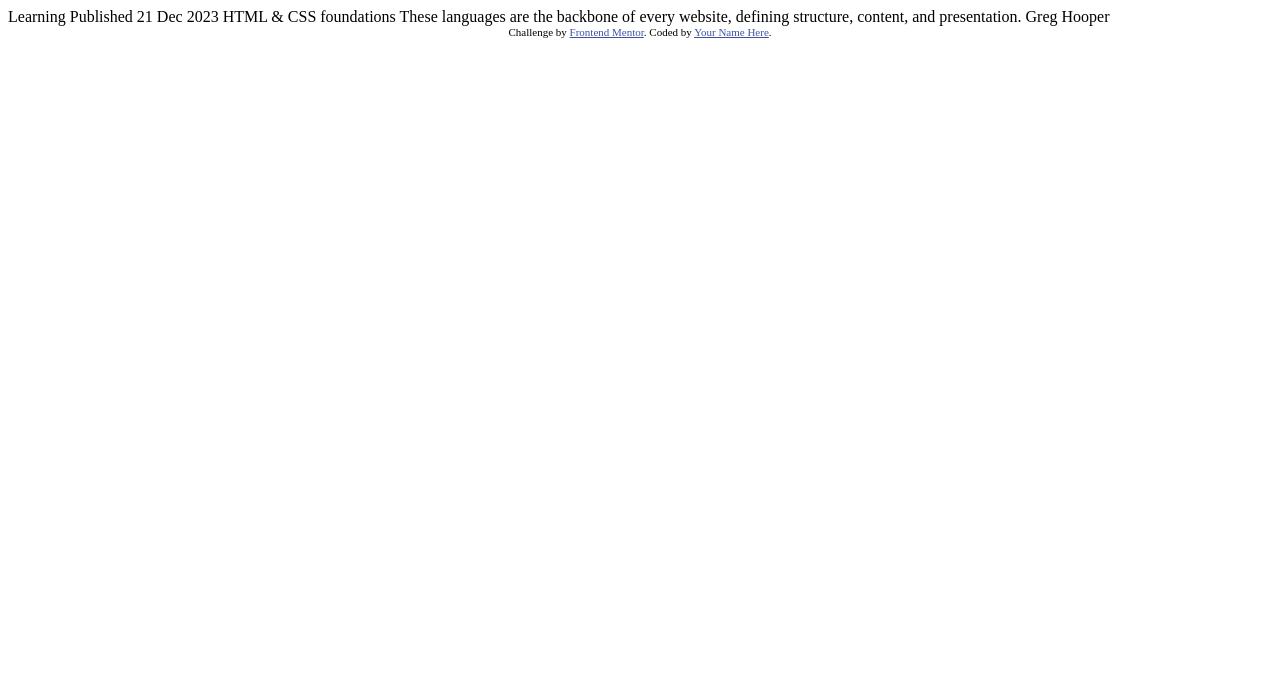
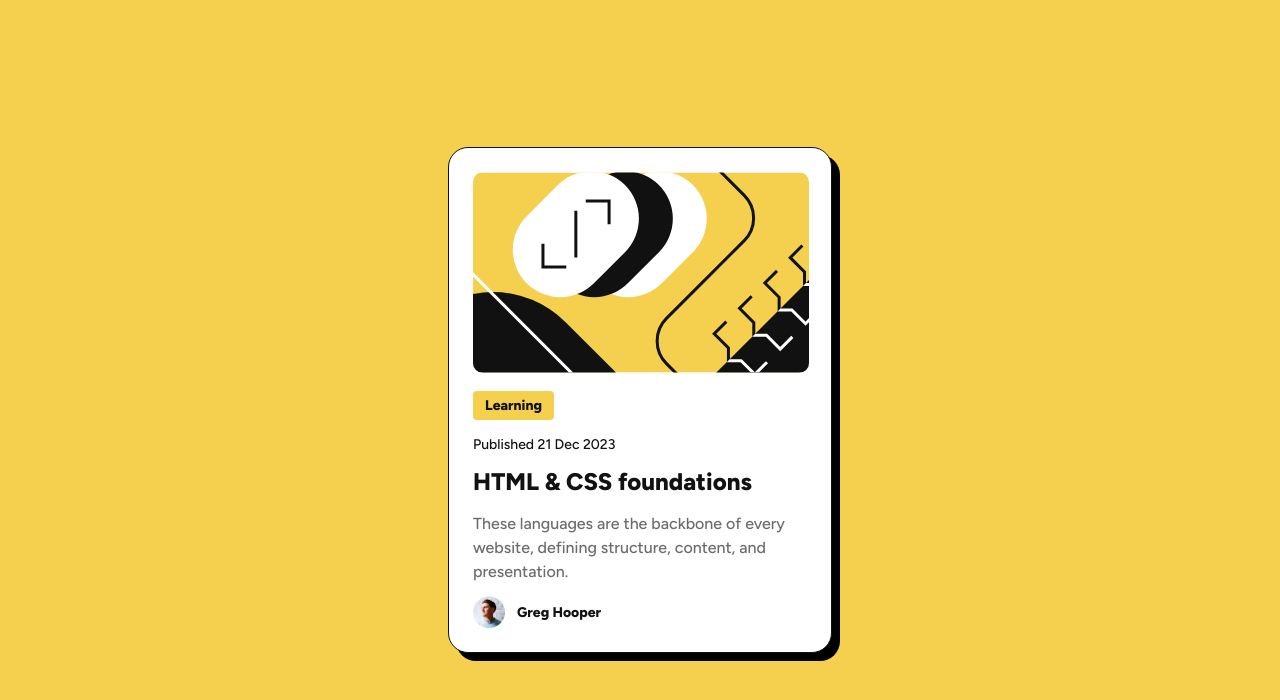
Before and after one commit to milicaaa175/blog-preview-card, a plain HTML site: page index.html in a window 1280 px wide. Drawn offline with Linux system fonts and the light colour scheme.

Commit message:
Desktop look

```diff
--- a/index.html
+++ b/index.html
@@ -5,30 +5,23 @@
   <meta name="viewport" content="width=device-width, initial-scale=1.0"> <!-- displays site properly based on user's device -->
 
   <link rel="icon" type="image/png" sizes="32x32" href="./assets/images/favicon-32x32.png">
-
+  <link rel="stylesheet" href="styles.css">
   <title>Frontend Mentor | Blog preview card</title>
 
-  <!-- Feel free to remove these styles or customise in your own stylesheet 👍 -->
-  <style>
-    .attribution { font-size: 11px; text-align: center; }
-    .attribution a { color: hsl(228, 45%, 44%); }
-  </style>
 </head>
 <body>
-
-  Learning
-
-  Published 21 Dec 2023
-
-  HTML & CSS foundations
-
-  These languages are the backbone of every website, defining structure, content, and presentation.
-
-  Greg Hooper
-
-  <div class="attribution">
-    Challenge by <a href="https://www.frontendmentor.io?ref=challenge" target="_blank">Frontend Mentor</a>.
-    Coded by <a href="#">Your Name Here</a>.
-  </div>
+  <main>
+    <img src="assets/images/illustration-article.svg" alt="illustration" id="article">
+    <section>
+      <p id="category">Learning</p>
+      <p>Published <time datetime="2023-12-21">21 Dec 2023</time></p>
+      <h1>HTML & CSS foundations</h1>
+      <p id="description">These languages are the backbone of every website, defining structure, content, and presentation.</p>
+      <div class="author">
+        <img src="assets/images/image-avatar.webp" alt="avatar" id="avatar">
+        <p id="authorname">Greg Hooper</p>
+      </div>
+    </section>
+  </main>
 </body>
 </html>
--- /dev/null
+++ b/styles.css
@@ -0,0 +1,82 @@
+@import url('https://fonts.googleapis.com/css2?family=Figtree:ital,wght@0,300..900;1,300..900&display=swap');
+
+body {
+    background-color: hsl(47, 88%, 63%);
+}
+
+main {
+    background-color: hsl(0, 0%, 100%);
+    box-sizing: border-box;
+    width: 24rem;
+    margin: 0;
+    position: absolute;
+    top: 50%;
+    left: 50%;
+    transform: translate(-50%, -50%);
+    border-radius: 1.25rem;
+    border: 1px solid hsl(0, 0%, 7%);
+    box-shadow: 0.5rem 0.5rem rgb(0, 0, 0);
+    padding: 1.5rem;
+}
+
+#article {
+    border-radius: 0.625rem;
+}
+
+section > h1, section > p{
+    margin-bottom: 0.75rem;
+}
+
+section:last-child {
+    margin-bottom: none;
+}
+
+h1 {
+    font-family: "Figtree", sans-serif;
+    font-size: 1.5rem;
+    font-weight: 800;
+    color: hsl(0, 0%, 7%);
+    margin-top: 0.75rem;
+}
+
+h1:hover {
+    color: hsl(47, 88%, 63%);
+}
+
+p {
+    font-family: "Figtree", sans-serif;
+    font-size: 0.875rem;
+    font-weight: 500;
+    line-height: 150%;
+    color: hsl(0, 0%, 7%);
+}
+
+
+#category {
+    font-weight: 800;
+    background-color: hsl(47, 88%, 63%);
+    padding: 0.25rem 0.75rem;
+    border-radius: 0.25rem;
+    width: fit-content;
+}
+
+#description {
+    font-size: 1rem;
+    color: hsl(0, 0%, 42%);
+}
+
+.author {
+    display: flex;
+    height: 2rem;
+    align-items: center;
+}
+
+#avatar {
+    height: 2rem;
+    width: 2rem;
+    margin-right: 0.75rem;
+}
+
+#authorname {
+    font-weight: 800;
+}
```
